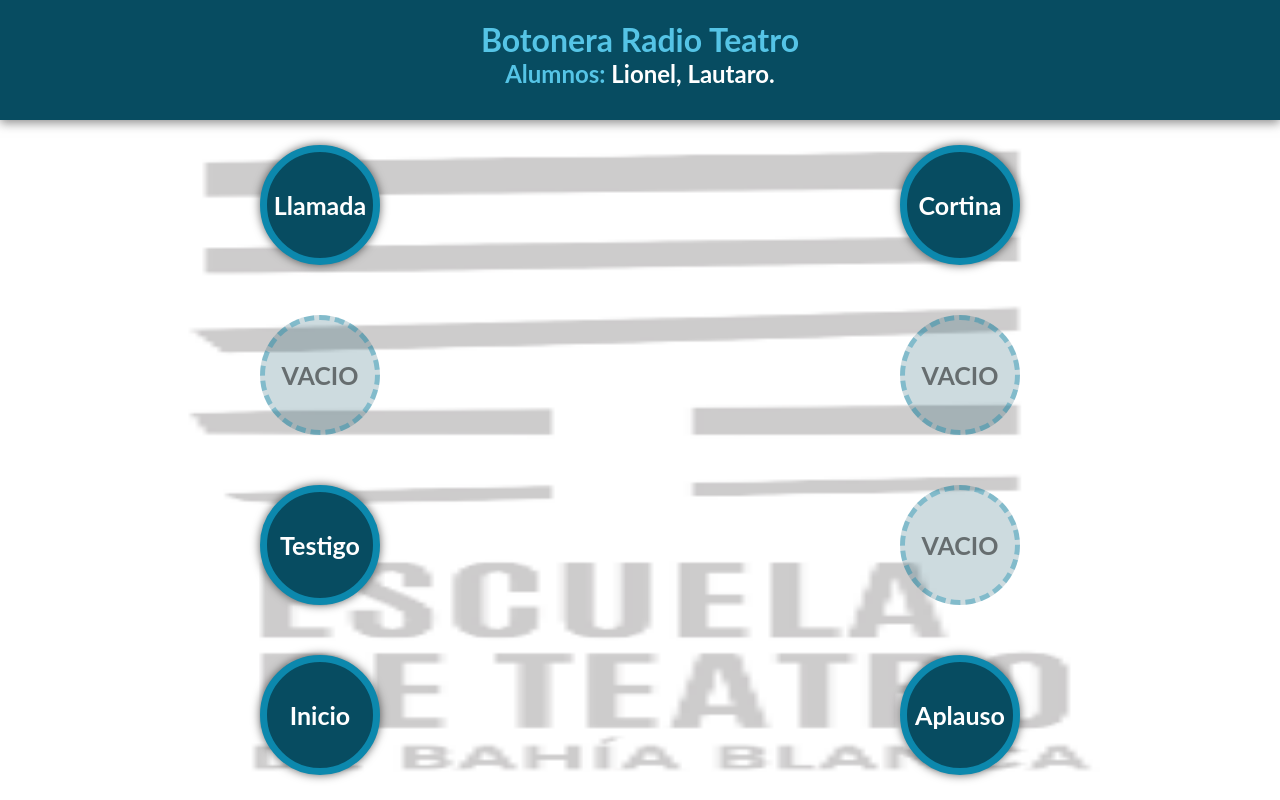
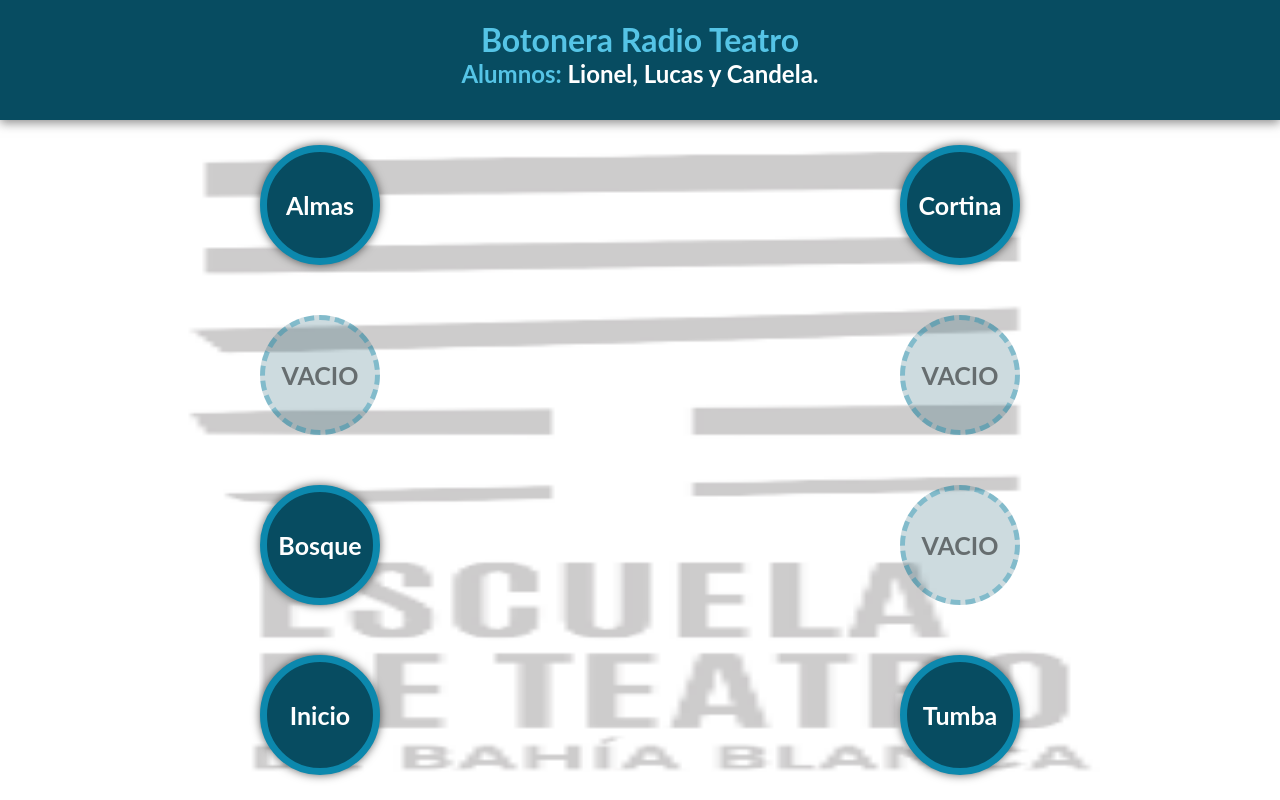
Before and after one commit to javierhuebra/botonera_radioteatro, a plain HTML site: page index.html in a window 1280 px wide. Drawn offline with Linux system fonts and the light colour scheme.

```diff
--- a/index.html
+++ b/index.html
@@ -16,13 +16,13 @@
     <div class="container">
         <div class="container-titulo">
             <h1>Botonera Radio Teatro</h1>
-            <h2>Alumnos: <span>Lionel, Lautaro.</span></h2>
+            <h2>Alumnos: <span>Lionel, Lucas y Candela.</span></h2>
         </div>
         <div class="container-botones">
             <div class="columna">
-                <div class="boton llamada">Llamada</div>
+                <div class="boton llamada">Almas</div>
                 <div class="boton vacio">VACIO</div>
-                <div class="boton testigo">Testigo</div>
+                <div class="boton testigo">Bosque</div>
                 <div class="boton inicio">Inicio</div>
             </div>
 
@@ -30,7 +30,7 @@
                 <div class="boton cortina">Cortina</div>
                 <div class="boton vacio">VACIO</div>
                 <div class="boton vacio">VACIO</div>
-                <div class="boton aplausos">Aplauso</div>
+                <div class="boton aplausos">Tumba</div>
             </div>
 
         </div>
```
Also changed, not shown: 3 other files.
